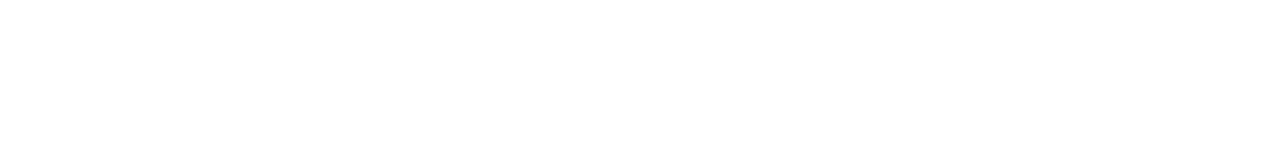
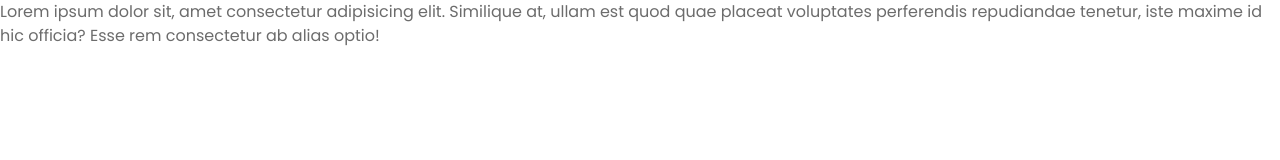
Before and after one commit to CesarAzambuja/Travelgram, a plain HTML site: page index.html in a window 1280 px wide. Drawn offline with Linux system fonts and the light colour scheme.

Commit message:
Initial styles guide

```diff
--- a/index.html
+++ b/index.html
@@ -2,14 +2,18 @@
 <html lang="pt-BR">
 
 <head>
+    <link rel="preconnect" href="https://fonts.googleapis.com">
+    <link rel="preconnect" href="https://fonts.gstatic.com" crossorigin>
     <meta charset="UTF-8">
     <meta name="viewport" content="width=device-width, initial-scale=1.0">
     <link rel="stylesheet" href="styles/index.css">
     <title>Travelgram | Perfil de Viagem</title>
+    <link href="https://fonts.googleapis.com/css2?family=Poppins:wght@400;700&display=swap" rel="stylesheet">
 </head>
 
 <body>
-
+    <p>Lorem ipsum dolor sit, amet consectetur adipisicing elit. Similique at, ullam est quod quae placeat voluptates
+        perferendis repudiandae tenetur, iste maxime id hic officia? Esse rem consectetur ab alias optio!</p>
 </body>
 
 </html>
--- a/styles/global.css
+++ b/styles/global.css
@@ -3,3 +3,26 @@
     margin: 0;
     box-sizing: border-box;
 }
+:root {
+
+    --brand-color: #ef5f4c;
+    --background-color: #ffffff;
+    --surface-color: #f5f5f5;
+    --skeleton-color: #d9d9d9;
+    --shape-transparency: #ffffff8f;
+    --text-color-primary: #313131;
+    --text-color-secondary: #6c6c6c;
+
+    --font-family: "Poppins", sans-serif;
+    --text-lg: bold 2rem/125% var(--font-family);
+    --text: 1rem/1.5 var(--font-family);
+    --text-md: 0.875rem/175% var(--font-family);
+    --text-md: 0.75rem/175% var(--font-family);
+
+}
+
+body {
+    font: var(--text);
+    color: var(--text-color-secondary);
+    background-color: var(--background-color);
+}
```
